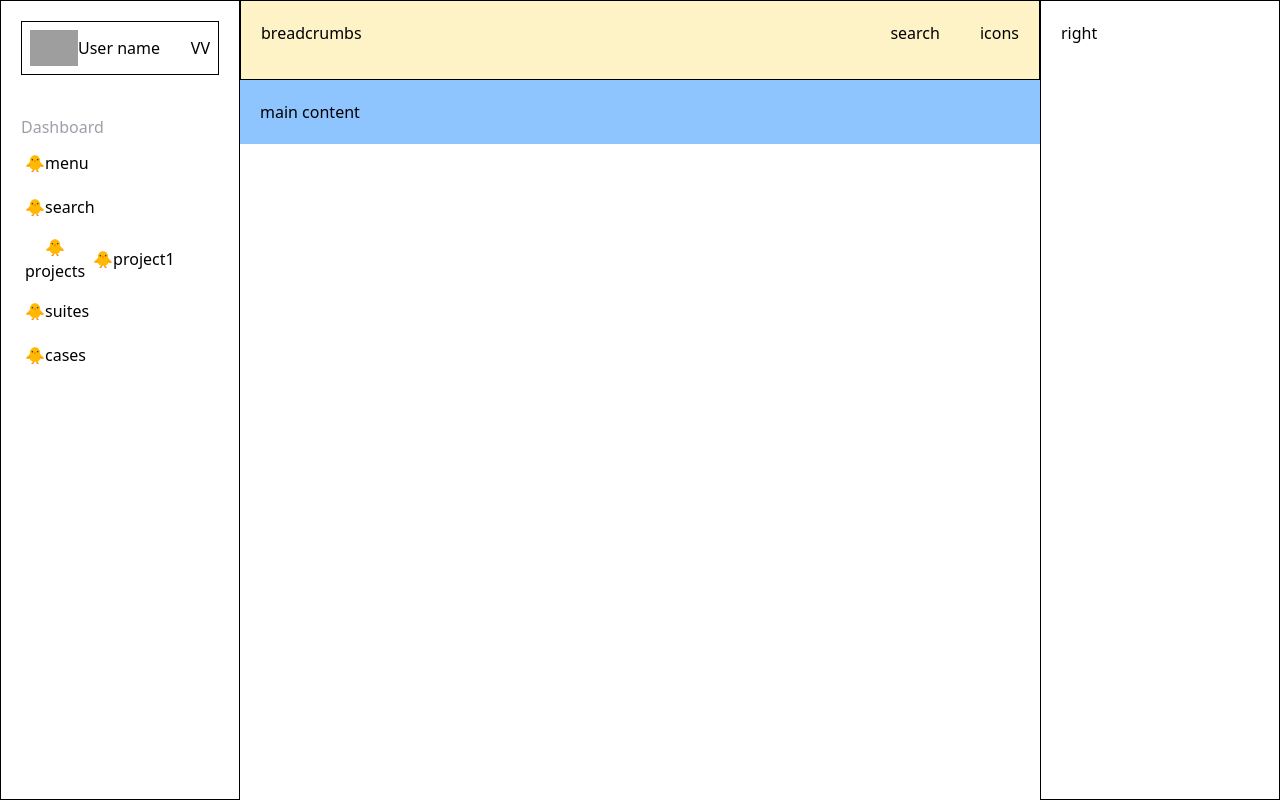
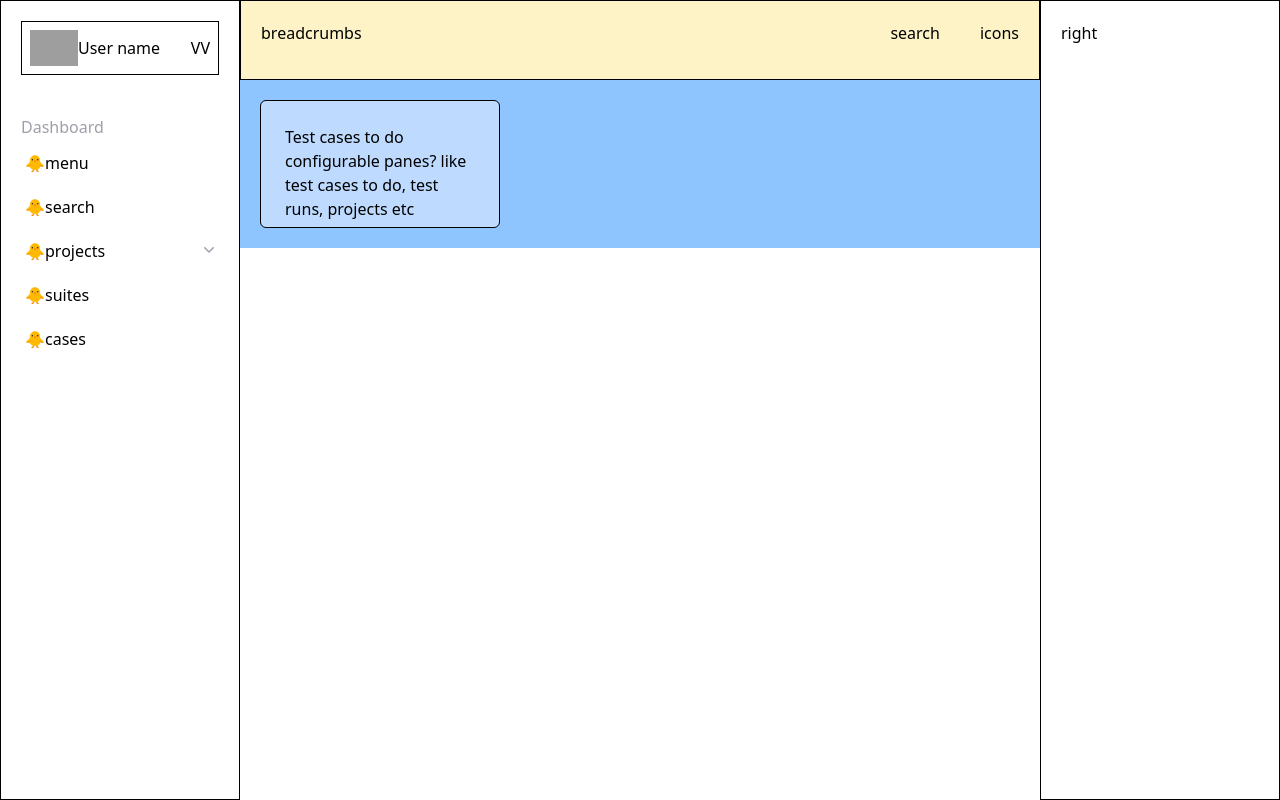
Before and after one commit to dominik-sek/simple-test-manager, a React (Vite) app in the folder frontend/: page / in a window 1280 px wide. Built offline with nearby package versions, Linux system fonts and the light colour scheme; grey boxes are pictures that could not be loaded.

Commit message:
add expandable menu, add panes

```diff
--- /dev/null
+++ b/frontend/src/components/shared/DataPanel.tsx
@@ -0,0 +1,15 @@
+export const DataPanel = (props: any) => {
+
+return(
+    <div className={"rounded-md border max-w-60 p-6 bg-blue-200 max-h-32 overflow-hidden"}>
+        <h2>Test cases to do</h2>
+        <p>
+            configurable panes?
+            like test cases to do, test runs, projects etc
+        </p>
+
+    </div>
+)
+}
+
+export default DataPanel
--- a/frontend/src/components/shared/MenuButton.tsx
+++ b/frontend/src/components/shared/MenuButton.tsx
@@ -1,10 +1,14 @@
 import {MenuButtons} from "../../types/menuButtons.tsx";
+import {useState} from "react";
 
 interface MenuButtonProps {
     children: React.ReactNode;
     key: string | number;
     menuButtons?: MenuButtons;
+    className?: string;
 }
+
+
 export const MenuButton = (props: MenuButtonProps) =>{
     const arrowDown = <svg className="-mr-1 size-5 text-gray-400" viewBox="0 0 20 20" fill="currentColor" aria-hidden="true"
                            data-slot="icon">
@@ -12,27 +16,39 @@ export const MenuButton = (props: MenuButtonProps) =>{
               d="M5.22 8.22a.75.75 0 0 1 1.06 0L10 11.94l3.72-3.72a.75.75 0 1 1 1.06 1.06l-4.25 4.25a.75.75 0 0 1-1.06 0L5.22 9.28a.75.75 0 0 1 0-1.06Z"
               clip-rule="evenodd"/>
     </svg>
+    const [open, setOpen] = useState(false);
 
+    //click on parent - remove hidden class from each child? useref?
+    const explodeMenu = () =>{
+        console.log(props.menuButtons)
+        if(props.menuButtons){
+            setOpen(!open);
+        }
+    }
     return(
-        <button key={props.key}
+        <li key={props.key}
                 className={'cursor-pointer relative gap-1 w-full flex items-center p-1 min-h-10 hover:bg-black/5 rounded-md  justify-between ' +
-                    ' before:absolute before:w-2 before:top-0 before:left-0 before:h-full before:rounded-4xl hover:before:bg-black/80'}
-                onClick={() => console.log('test')}>
-            <div>
+                    ' before:absolute before:w-2 before:top-0 before:left-0 before:h-full before:rounded-4xl hover:before:bg-black/80 relative ' + props.className  }
+                onClick={()=> explodeMenu()}>
+            <div className={'relative flex justify-between w-full'}>
                 🐥
                 {props.children}
+                {props.menuButtons && arrowDown}
             </div>
 
             {
                 props.menuButtons &&
                 props.menuButtons.length > 0 &&
                 props.menuButtons.map((menuButton,index) => (
-                    <MenuButton key={index + "" + props.key}>
-                        {menuButton.button}
-                    </MenuButton>
+                    <ul className={'absolute w-full flex items-center p-1 min-h-0'}>
+
+                        <MenuButton key={index + "" + props.key} className={open ? "bg-amber-100 translate-y-full translate-x-1/10" : "hidden "}>
+                            {menuButton.button}
+                        </MenuButton>
+                    </ul>
                 ))
             }
-        </button>
+        </li>
     )
 
 }
--- a/frontend/src/left-panel/LeftPanel.tsx
+++ b/frontend/src/left-panel/LeftPanel.tsx
@@ -40,8 +40,6 @@ export const LeftPanel = () =>{
         <Panel>
             <User />
 
-
-
             {/*<Shortcuts>*/}
             {/*    */}
             {/*</Shortcuts>*/}
--- a/frontend/src/main-content/MainContent.tsx
+++ b/frontend/src/main-content/MainContent.tsx
@@ -1,11 +1,12 @@
 import {Navbar} from "../navbar/Navbar.tsx";
+import DataPanel from "../components/shared/DataPanel.tsx";
 
 export const MainContent = () => {
     return(
         <div className={"w-full"}>
             <Navbar />
             <div className={"relative p-5 bg-blue-300"}>
-                main content
+                <DataPanel />
             </div>
         </div>
     )
```
